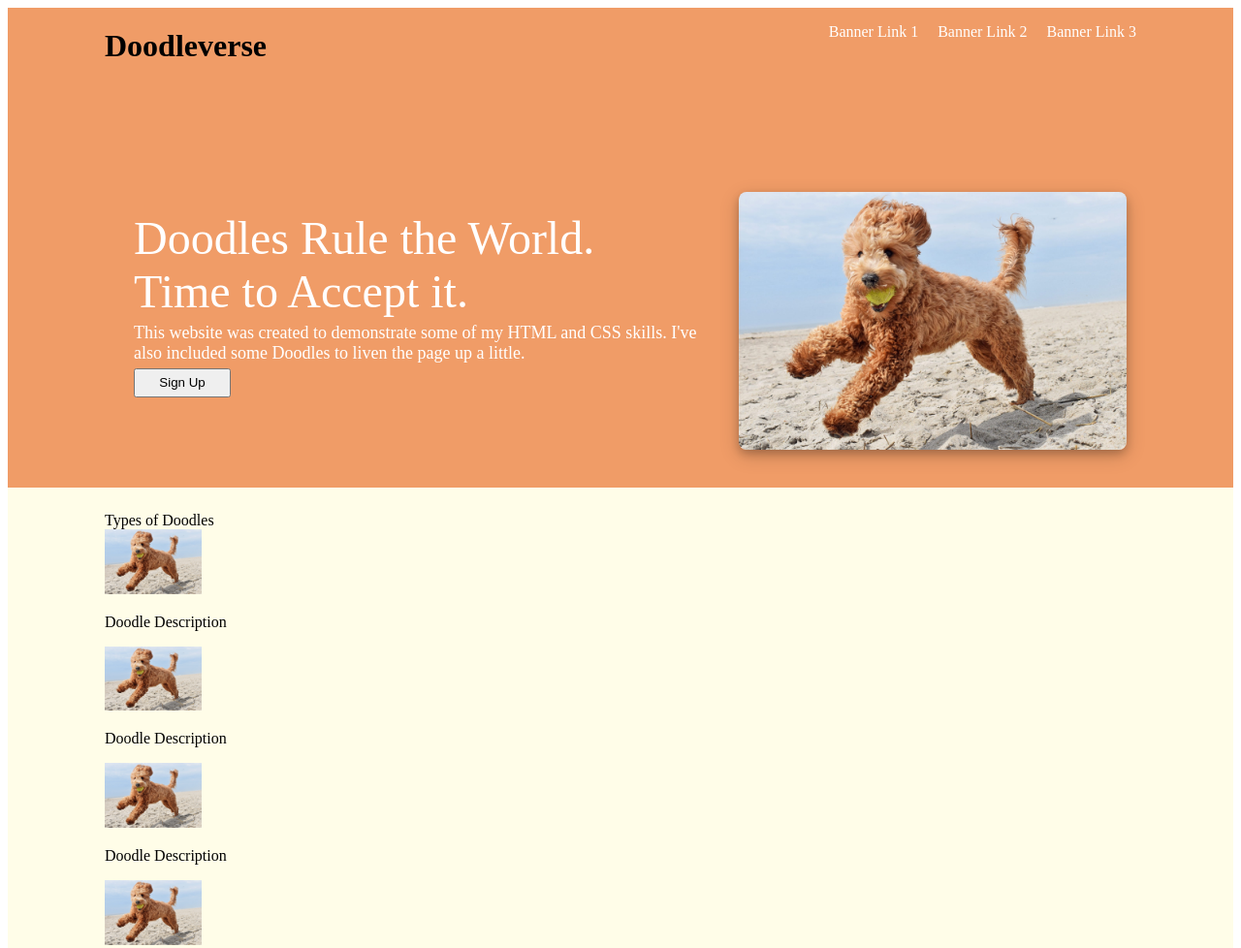
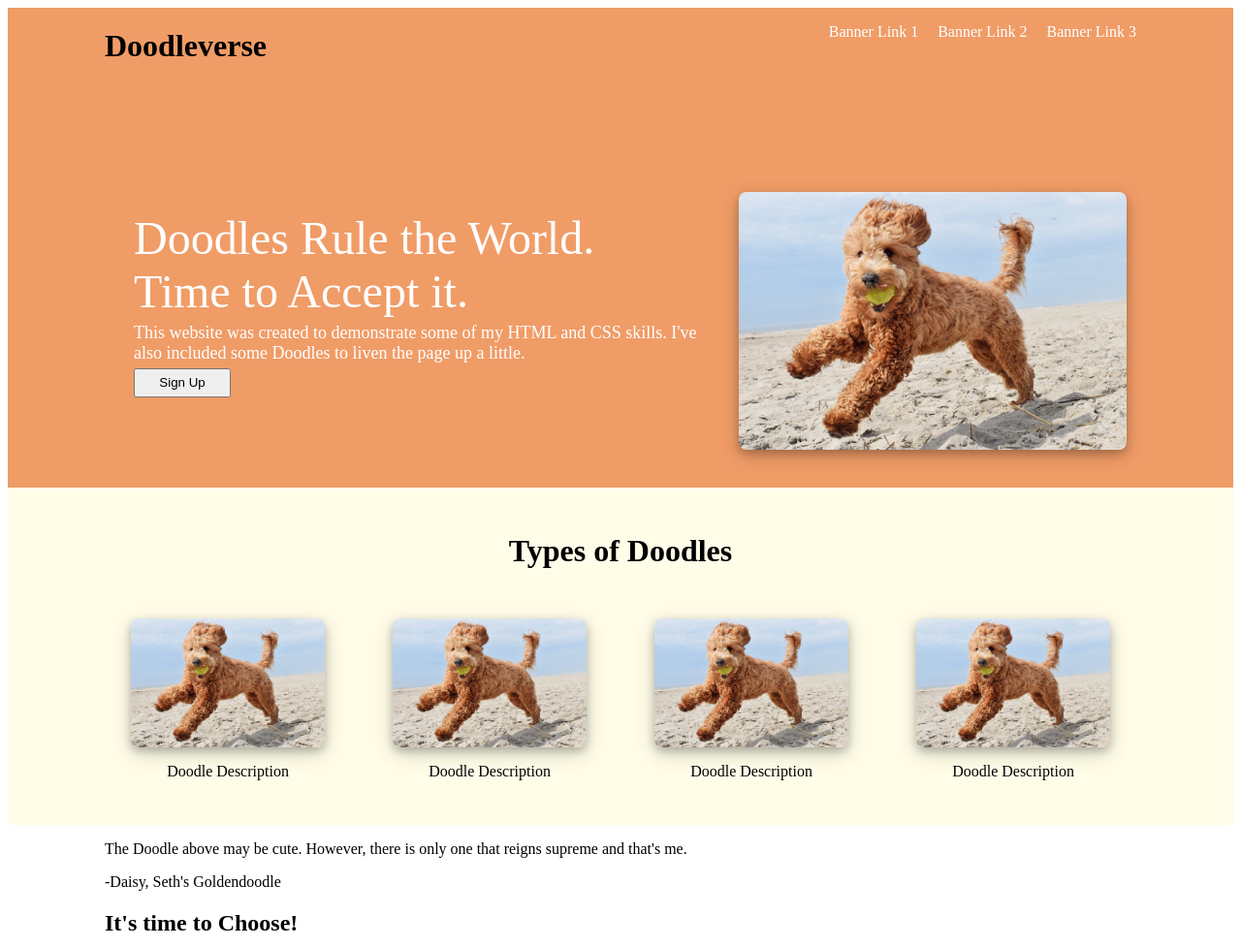
Before and after one commit to srrobbins93/landing_page, a plain HTML site: page index.html in a window 1280 px wide. Shown: the top 978 px of the page at 97% size. Drawn offline with Linux system fonts and the light colour scheme.

Commit message:
Added style to first-container

```diff
--- a/index.html
+++ b/index.html
@@ -36,7 +36,7 @@
 
     <div class="first-container">
         <div class="container-header">
-            <hi>Types of Doodles</hi>
+            <h1>Types of Doodles</h1>
         </div>
         <div class="doodle-cards">
             <div class="card">
--- a/style.css
+++ b/style.css
@@ -12,7 +12,7 @@ button {
     height: auto;
     width: 400px;
     border-radius: 8px;
-    box-shadow: 0 4px 8px 0 rgba(0, 0, 0, 0.2), 0 6px 20px 0 rgba(0, 0, 0, 0.19);;
+    box-shadow: 0 4px 8px 0 rgba(0, 0, 0, 0.2), 0 6px 20px 0 rgba(0, 0, 0, 0.19);
 }
 
 .header {
@@ -69,7 +69,6 @@ button {
     padding: 10px;
 }
 
-
 .card img {
     height: auto;
     width: 100px;
@@ -77,5 +76,33 @@ button {
 
 .first-container {
     background-color: #fffde8;
+    display: flex;
+    flex-direction: column;
+    align-items: center;
     padding-top: 25px;
 }
+
+.first-container h1 {
+
+}
+
+.doodle-cards {
+    display: flex;
+    justify-content: space-between;
+    gap: 10px;
+}
+
+.doodle-cards .card {
+    display: flex;
+    flex-direction: column;
+    align-items: center;
+    padding: 20px;
+    margin: 10px;
+}
+
+.doodle-cards img {
+    width: 200px;
+    height: auto;
+    border-radius: 8px;
+    box-shadow: 0 4px 8px 0 rgba(0, 0, 0, 0.2), 0 6px 20px 0 rgba(0, 0, 0, 0.19);
+}
```
